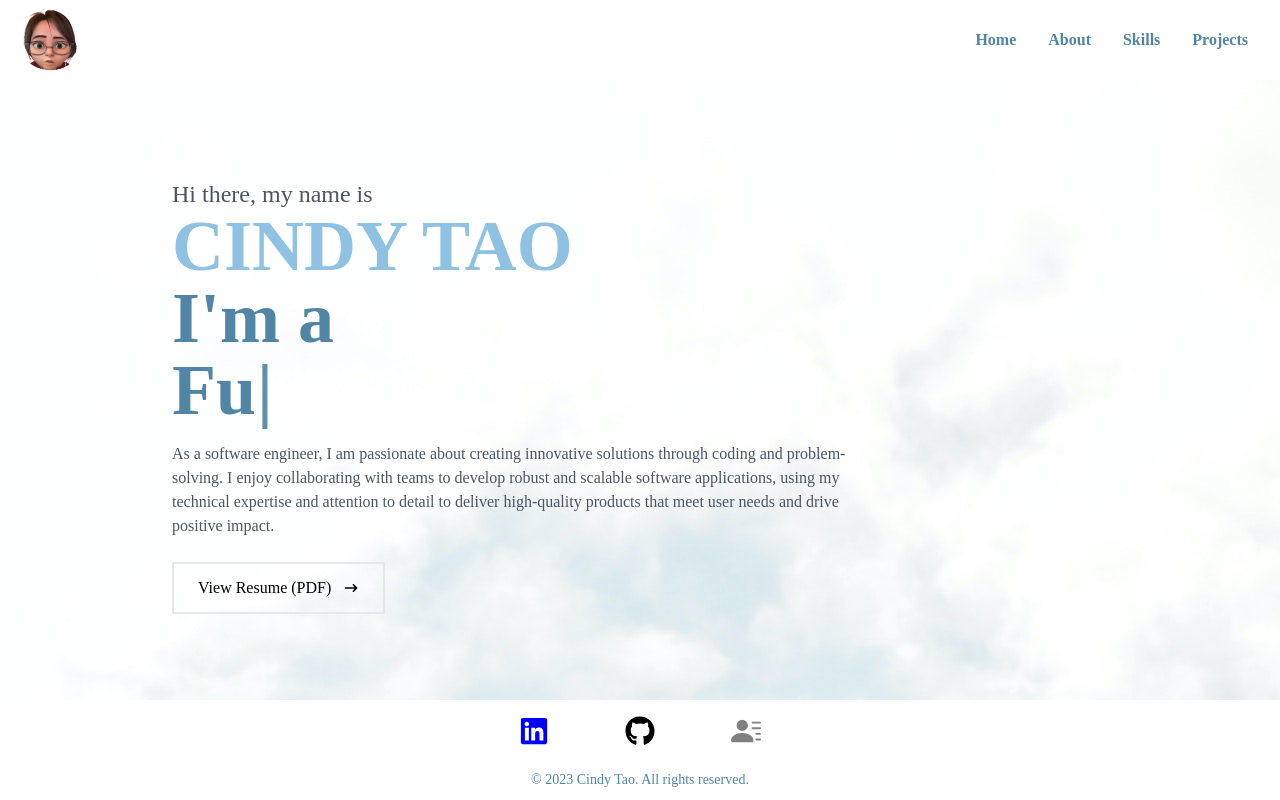
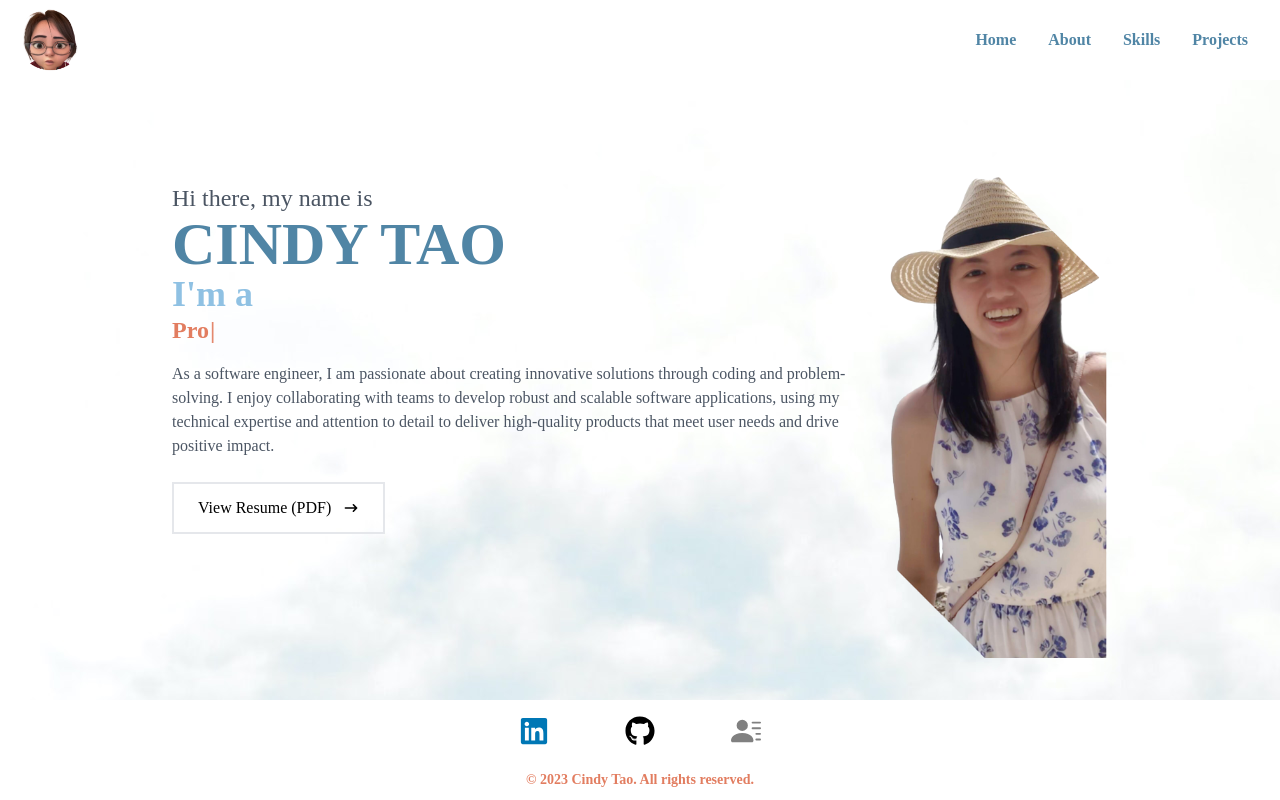
Before and after one commit to cindy8tao/web, a React (Create React App) app: page / in a window 1280 px wide. Shown: the top 800 px of the page. Built offline with nearby package versions, Linux system fonts and the light colour scheme.

Commit message:
Fix Style

```diff
--- a/src/App.js
+++ b/src/App.js
@@ -1,21 +1,25 @@
-import Menu from "./components/Menu";
-import HomePage from "./pages/HomePage";
-import About from "./pages/About";
-import Skill from "./pages/Skill"
-import Projects from "./pages/Projects"
-import Contact from "./pages/Contact";
-
+import React from 'react';
+import Menu from './components/Menu';
+import HomePage from './pages/HomePage';
+import About from './pages/About';
+import Skill from './pages/Skill';
+import Projects from './pages/Projects';
+import Contact from './pages/Contact';
 
 function App() {
   return (
     <div>
+      <div className="menu">
         <Menu />
+      </div>
+      <div className="content-container">
         <HomePage />
         <About />
         <Skill />
         <Projects />
         <Contact />
       </div>
+    </div>
   );
 }
 
--- a/src/components/Menu.jsx
+++ b/src/components/Menu.jsx
@@ -55,7 +55,7 @@ const Menu = () => {
                 className={
                     !nav
                         ? 'hidden'
-                        : 'absolute top-0 left-0 w-full h-screen bg-[background] flex flex-col justify-center items-center'
+                        : 'absolute top-0 left-0 w-full h-screen bg-white flex flex-col justify-center items-center'
                 }
             >
                 <li className='py-6 text-4xl'>
@@ -88,7 +88,7 @@ const Menu = () => {
                 <ul className='flex space-x-3 justify-center'>
                     <li className='flex py-4 px-8 justify-between items-center'>
                         <a className='flex justify-between items-center w-full text-gray-300' href='https://www.linkedin.com/in/cindytao/'>
-                            <FaLinkedin size={30} color="blue" />
+                            <FaLinkedin size={30} color="#0077B5" />
                         </a>
                     </li>
                     <li className='flex py-4 px-8 justify-between items-center'>
@@ -104,7 +104,7 @@ const Menu = () => {
                         </a>
                     </li>
                 </ul>
-                <p className='text-center py-2 px-8 font-light text-sm'>&copy; 2023 Cindy Tao. All rights reserved.</p>
+                <p className='text-center py-2 px-8 text-[#E27D60] text-sm'>&copy; 2023 Cindy Tao. All rights reserved.</p>
             </div>
         </div>
     );
--- a/src/css/index.css
+++ b/src/css/index.css
@@ -31,3 +31,13 @@
 .background {
     background-image: url('../images/bg.jpg');
 }
+
+.content-container {
+    position: relative;
+    z-index: 1;
+}
+
+.menu {
+    position: relative;
+    z-index: 10;
+}
--- a/src/pages/Contact.jsx
+++ b/src/pages/Contact.jsx
@@ -23,7 +23,7 @@ const Contact = () => {
   };
 
   const handleEmailClick = () => {
-    const emailAddress = 'cindy8tao@gmail.com';
+    const emailAddress = 'cindywebsitemail@gmail.com';
     const emailSubject = encodeURIComponent(subject);
     const emailBody = encodeURIComponent(`Name: ${name}\nEmail: ${email}\n\n${message}`);
     const mailtoLink = `mailto:${emailAddress}?subject=${emailSubject}&body=${emailBody}`;
--- a/src/pages/HomePage.jsx
+++ b/src/pages/HomePage.jsx
@@ -2,30 +2,35 @@ import React from 'react';
 import { HiArrowNarrowRight } from 'react-icons/hi';
 import Typewriter from 'typewriter-effect';
 import CindyResume2023 from '../CindyResume2023.pdf';
+import self1 from '../images/self1.png';
 
 const HomePage = () => {
   return (
     <div name='home' className='w-full h-screen background'>
       {/* Container */}
-      <div className='max-w-[1000px] mx-auto px-8 flex flex-col justify-center h-full'>
-        <h1 className='text-2xl text-gray-600'>Hi there, my name is</h1>
-        <h1 className='text-4xl sm:text-7xl font-bold text-[#8FC1E3]'>
+      <div className='max-w-[1000px] mx-auto px-8 flex flex-col justify-center h-full relative'>
+        <div className='z-10'>
+          <h1 className='text-2xl text-gray-600 mt-10'>Hi there, my name is</h1>
+          <h1 className='text-4xl sm:text-6xl font-bold text-[#5085A5]'>
             CINDY TAO
           </h1>
-        <h2 className='text-4xl sm:text-7xl font-bold text-[#5085A5]'>
+          <h2 className='text-4xl sm:text-4xl font-bold text-[#8FC1E3]'>
             I'm a
+          </h2>
+          <h2 className='text-2xl sm:text-2xl font-bold text-[#E27D60]'>
             <Typewriter
               options={{
-              strings: ['Full Stack Developer', 'Problem Solver', 'Analytical Thinker', 'Team Player', 'Creative'],
+                strings: ['Software Engineer', 'Problem Solver', 'Analytical Thinker', 'Team Player'],
                 autoStart: true,
                 loop: true,
               }}
             />
           </h2>
+          <div className='flex'>
+            <div>
               <p className='text-gray-600 py-4 max-w-[700px]'>
                 As a software engineer, I am passionate about creating innovative solutions through coding and problem-solving. I enjoy collaborating with teams to develop robust and scalable software applications, using my technical expertise and attention to detail to deliver high-quality products that meet user needs and drive positive impact.
               </p>
-        <div>
               <button className="text-black group border-2 px-6 py-3 my-2 flex items-center hover:bg-[#E27D60] hover:border-[#E27D60]">
                 <a href={CindyResume2023} target="_blank" rel="noopener noreferrer">
                   View Resume (PDF)
@@ -34,7 +39,9 @@ const HomePage = () => {
                   <HiArrowNarrowRight className="ml-3" />
                 </span>
               </button>
-
+            </div>
+            <img src={self1} alt='Self 1' className='ml-4 w-[250px] h-[500px] mt-[-20%]' />
+          </div>
         </div>
       </div>
     </div>
```
Also changed, not shown: src/images/bg.jpg, src/images/self1.png (added), 10 other files (tests, documents, lock files or other folders). Lines whose indentation alone changed are shown as unchanged.
